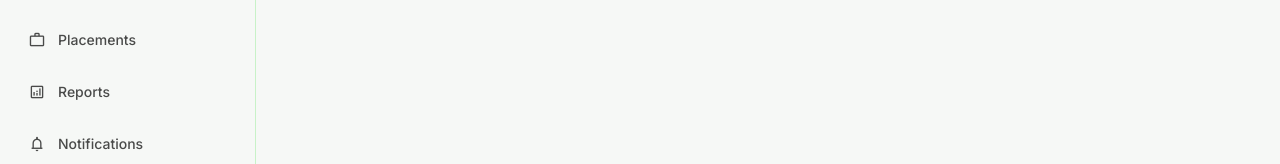
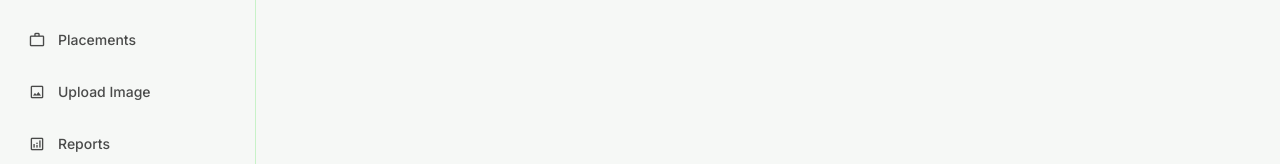
Before and after one commit to Jaiindra1/My-College_Project, a React (Vite) app: page /admin/fees in a window 1280 px wide. Shown: the part 331-495 px from the top of the page. Built offline with nearby package versions, Linux system fonts and the light colour scheme; no server answers; sample sign-in values are in the browser's storage.

Commit message:
Update Sidebar.jsx

```diff
--- a/src/components/Sidebar.jsx
+++ b/src/components/Sidebar.jsx
@@ -34,6 +34,7 @@ export default function Sidebar({ isOpen = true, onClose = () => {} }) {
     { label: "Fees", path: "/admin/fees", icon: "receipt_long" },
     { label: "Faculty", path: "/admin/faculty", icon: "school" },
     { label: "Placements", path: "/admin/placements", icon: "work" },
+    {label: "Upload Image",path: "/admin/upload-image",icon: "image"},
     { label: "Reports", path: "/admin/reports", icon: "analytics" },
     {
       label: "Notifications",
```
